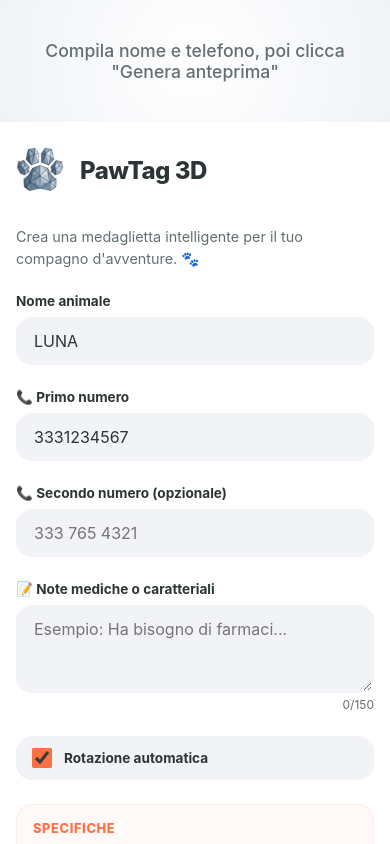
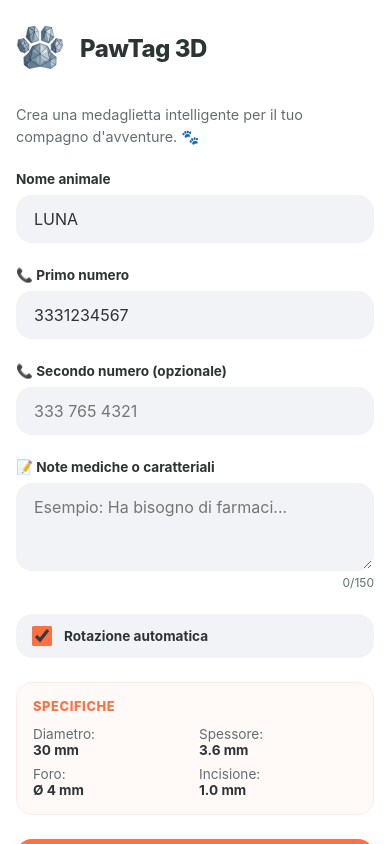
Before and after one commit to LuigiMazz/collar_tag, a React (Vite) app: page / in a window 390 px wide. Built offline with nearby package versions, Linux system fonts and the light colour scheme.

Commit message:
Fix mobile size

```diff
--- a/src/App.css
+++ b/src/App.css
@@ -499,19 +499,23 @@ body,
 @media (max-width: 900px) {
   .app-container {
     flex-direction: column;
-    height: auto;
-    overflow: auto;
+    height: 100vh;
+    height: 100dvh;
+    overflow-y: auto;
+    overflow-x: hidden;
   }
 
   .sidebar {
     width: 100%;
     border-right: none;
-    border-bottom: 1px solid var(--border);
+    border-bottom: none;
+    overflow: visible;
   }
 
   .canvas-wrapper {
-    height: 70vh;
-    order: -1;
+    height: 45vh;
+    min-height: 350px;
+    flex: none;
   }
 }
 
```
